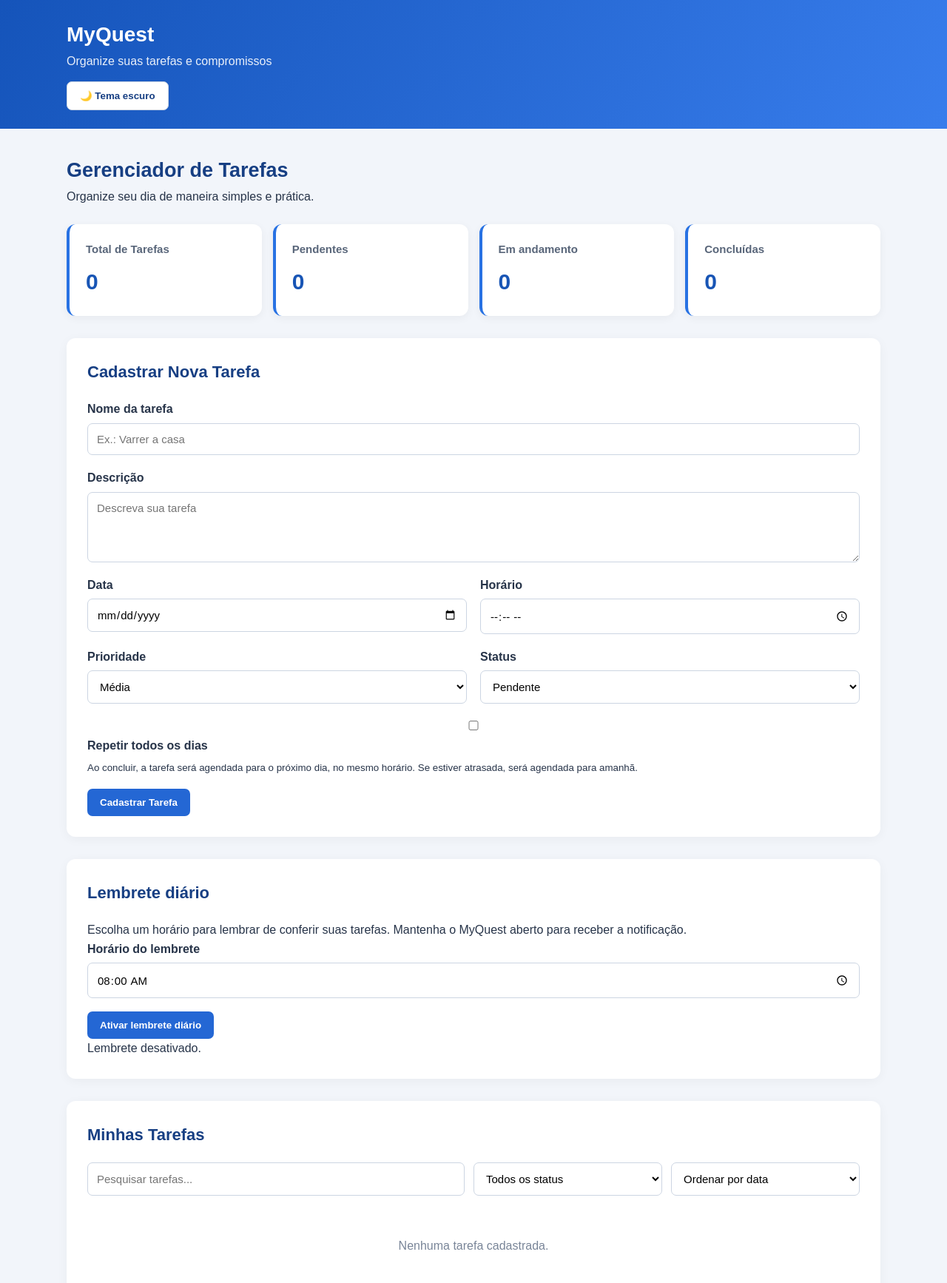
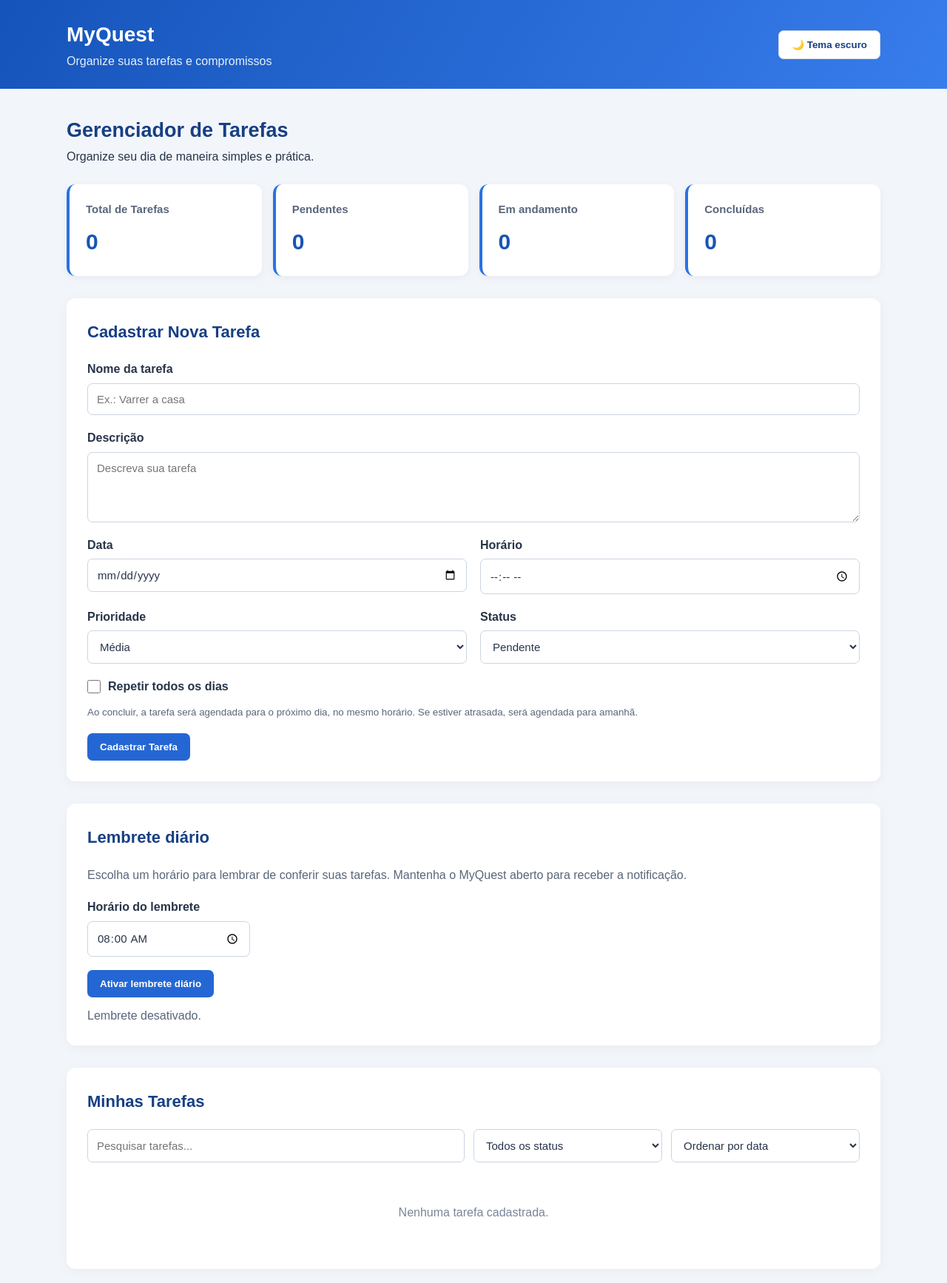
Before and after one commit to guilehrme123dia-ui/MyQuest, a plain HTML site: page index.html in a window 1280 px wide. Shown: the top 1734 px of the page at 74% size. Drawn offline with Linux system fonts and the light colour scheme.

Commit message:
Update style.css

```diff
--- a/style.css
+++ b/style.css
@@ -23,6 +23,14 @@ header {
     color: white;
 }
 
+.cabecalho {
+    display: flex;
+    justify-content: space-between;
+    align-items: center;
+    gap: 20px;
+    flex-wrap: wrap;
+}
+
 .cabecalho h1 {
     font-size: 28px;
 }
@@ -32,7 +40,6 @@ header {
 }
 
 #btnTema {
-    margin-top: 15px;
     background: white;
     color: #173f83;
     border: 1px solid #ccd5e2;
@@ -109,8 +116,9 @@ select {
     border: 1px solid #ccd5e2;
     border-radius: 7px;
     font-size: 15px;
-    font-family: Arial, sans-serif;
+    font-family: inherit;
     background: white;
+    color: inherit;
 }
 
 input:focus,
@@ -149,6 +157,11 @@ button:focus-visible {
     outline-offset: 3px;
 }
 
+button:disabled {
+    opacity: 0.6;
+    cursor: wait;
+}
+
 .btn-principal {
     background: #2467d4;
     color: white;
@@ -157,11 +170,58 @@ button:focus-visible {
 .btn-cancelar {
     background: #e5e9ef;
     color: #344054;
-    margin-left: 8px;
+}
+
+.botoes-formulario {
+    display: flex;
+    flex-wrap: wrap;
+    gap: 10px;
 }
 
 [hidden] {
     display: none !important;
+}
+
+.opcao-repetir {
+    display: flex;
+    align-items: center;
+    gap: 10px;
+    cursor: pointer;
+}
+
+.opcao-repetir input {
+    width: 18px;
+    height: 18px;
+    padding: 0;
+    flex-shrink: 0;
+    accent-color: #2467d4;
+}
+
+.campo small,
+.explicacao {
+    color: #59667a;
+}
+
+.campo small {
+    margin-top: 5px;
+}
+
+.explicacao {
+    margin-bottom: 18px;
+}
+
+#horarioNotificacao {
+    max-width: 220px;
+}
+
+#statusNotificacao {
+    margin-top: 12px;
+    color: #59667a;
+}
+
+#btnNotificacao[aria-pressed="true"] {
+    background: #198754;
+    color: white;
 }
 
 .filtros {
@@ -181,7 +241,6 @@ button:focus-visible {
 
 .tarefa-topo {
     display: flex;
-    justify-content: space-between;
     align-items: center;
     gap: 10px;
     flex-wrap: wrap;
@@ -233,6 +292,11 @@ button:focus-visible {
     color: white;
 }
 
+.recorrente {
+    background: #ede9fe;
+    color: #5b21b6;
+}
+
 .acoes {
     display: flex;
     gap: 10px;
@@ -268,6 +332,7 @@ footer {
 }
 
 /* Tema escuro */
+
 body.tema-escuro {
     background: #111827;
     color: #e5e7eb;
@@ -291,7 +356,10 @@ body.tema-escuro {
 }
 
 .tema-escuro .card h3,
-.tema-escuro .tarefa p {
+.tema-escuro .tarefa p,
+.tema-escuro .campo small,
+.tema-escuro .explicacao,
+.tema-escuro #statusNotificacao {
     color: #cbd5e1;
 }
 
@@ -330,7 +398,8 @@ body.tema-escuro {
     color: #a9b7ca;
 }
 
-/* Adaptação para tablets */
+/* Tablets */
+
 @media (max-width: 800px) {
     .resumo {
         grid-template-columns: repeat(2, 1fr);
@@ -341,7 +410,8 @@ body.tema-escuro {
     }
 }
 
-/* Adaptação para celulares */
+/* Celulares */
+
 @media (max-width: 520px) {
     .resumo {
         grid-template-columns: 1fr;
@@ -364,7 +434,7 @@ body.tema-escuro {
         width: 100%;
     }
 
-    .btn-cancelar {
-        margin: 10px 0 0;
+    .botoes-formulario {
+        flex-direction: column;
     }
 }
```
